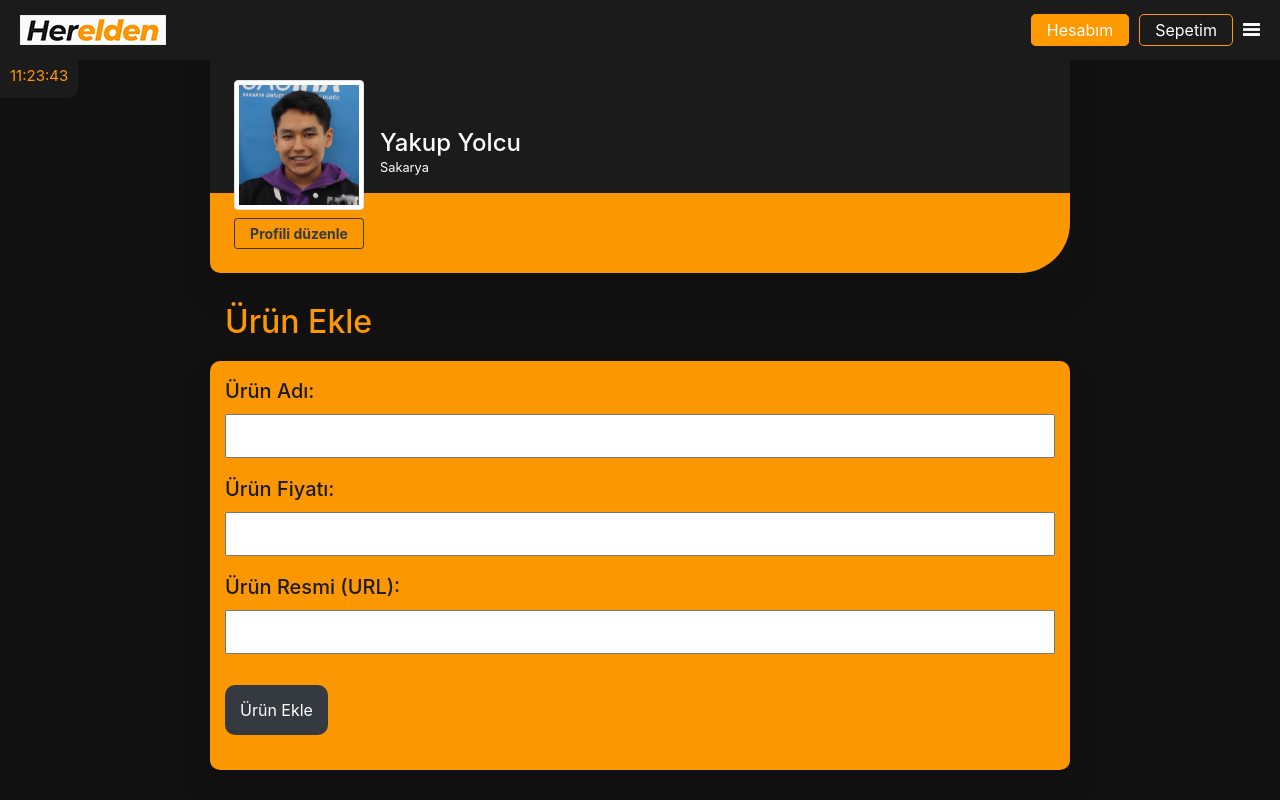
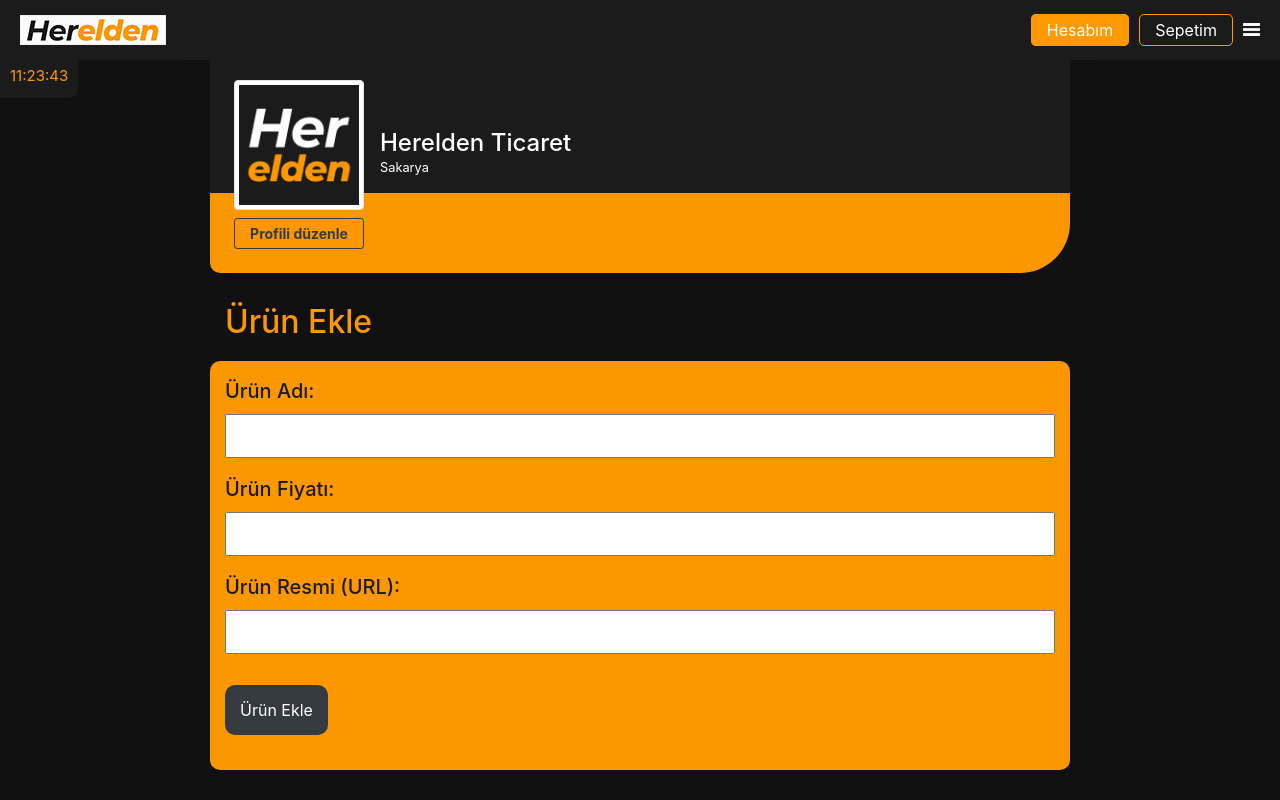
Before and after one commit to yakupyolcu/eCommerceHerelden, a website: page urunekle.html in a window 1280 px wide. Drawn offline with nearby package versions, Linux system fonts and the light colour scheme.

Commit message:
16th commit

```diff
--- a/urunekle.html
+++ b/urunekle.html
@@ -80,12 +80,12 @@
                 <div class="px-4 pt-0 pb-4 cover">
                     <div class="media align-items-end profile-head">
                         <div class="profile mr-3">
-                      <img src="images/profile/profile1.jpg" alt="..." class="rounded mb-2 img-thumbnail"/>
+                          <img src="images/logoHerelden/logoHereldenSquare.jpg" alt="..." class="rounded mb-2 img-thumbnail"/>
                             <a href="#" class="btn btn-outline-dark btn-sm btn-block"><b>Profili düzenle</b></a>
                         </div>
 
                         <div class="media-body mb-5 text-white">
-                      <h4 class="mt-0 mb-0">Yakup Yolcu</h4>
+                            <h4 class="mt-0 mb-0">Herelden Ticaret</h4>
                             <p class="small mb-4">Sakarya</p>
                         </div>
 
```
Also changed, not shown: satici.html (+3 -3 lines), images/logoHerelden/logoHereldenSquare.jpg (added), 1 other file. Lines whose indentation alone changed are shown as unchanged.
